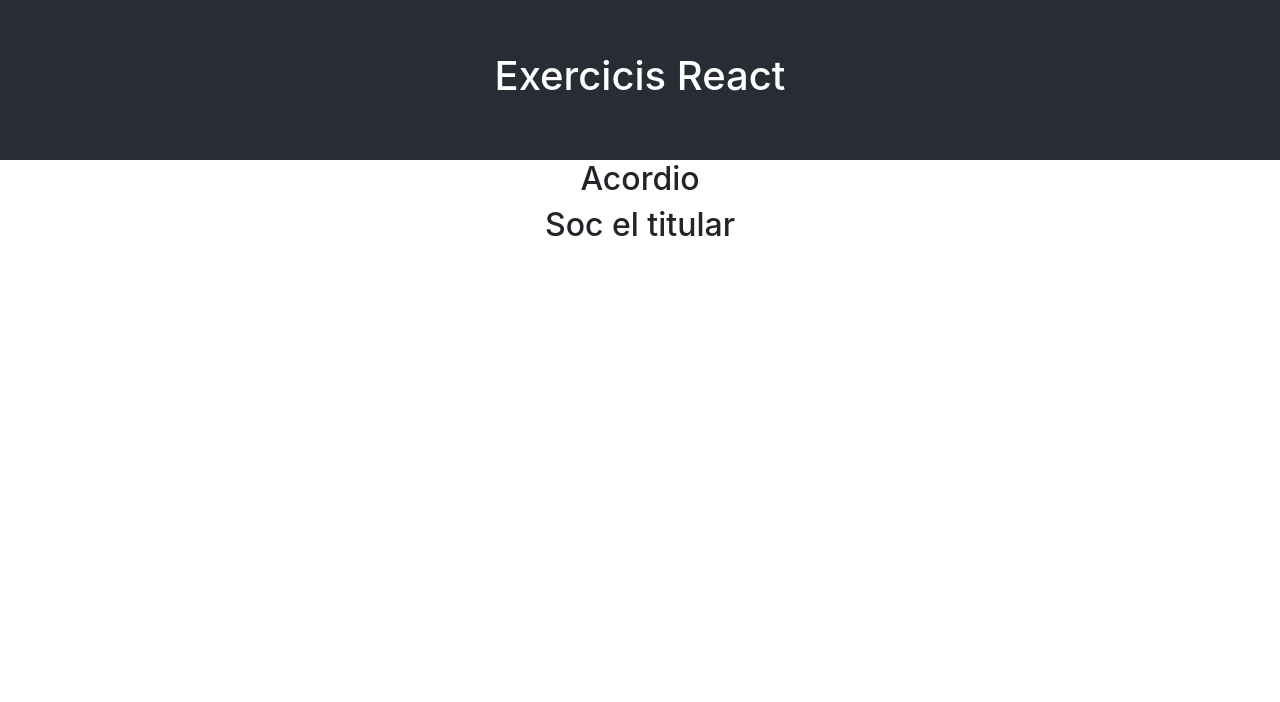
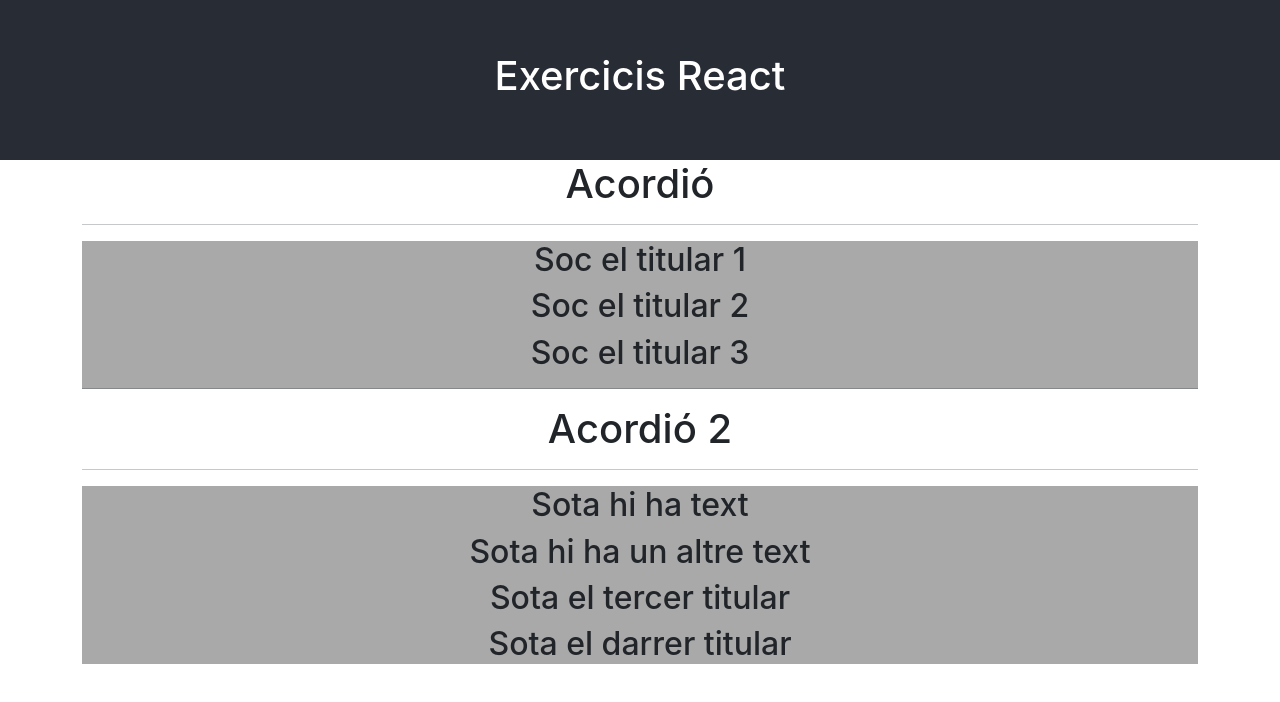
Before and after one commit to Efarinyes/exercicis-tecnocampus, a React (Create React App) app: page / in a window 1280 px wide. Shown: the top 702 px of the page. Built offline with nearby package versions, Linux system fonts and the light colour scheme.

Commit message:
Commit - Acordió

```diff
--- a/public/index.html
+++ b/public/index.html
@@ -30,7 +30,11 @@
       integrity="sha384-EVSTQN3/azprG1Anm3QDgpJLIm9Nao0Yz1ztcQTwFspd3yD65VohhpuuCOmLASjC"
       crossorigin="anonymous"
     />
-    <title>React App</title>
+    <link
+      rel="stylesheet"
+      href="https://cdnjs.cloudflare.com/ajax/libs/animate.css/4.1.1/animate.min.css"
+    />
+    <title>Exercicis - React App</title>
   </head>
   <body>
     <noscript>You need to enable JavaScript to run this app.</noscript>
--- a/src/App.js
+++ b/src/App.js
@@ -1,4 +1,5 @@
 import "./App.css";
+//
 // import Comptador from "./exercicis/comptador/Comptador";
 // import Galeria from "./exercicis/galeria/Galeria";
 import Acordio from "./exercicis/acordio/Acordio";
--- a/src/exercicis/acordio/Acordio.js
+++ b/src/exercicis/acordio/Acordio.js
@@ -4,16 +4,87 @@ import "./acordio.css";
 const initialText = "paragraf";
 
 function Acordio() {
-  const [text, setText] = useState(initialText);
-  const mostrarText = () => {};
+  //const [text, setText] = useState(initialText);
+  const [textClicat, setTextClicat] = useState(null);
+
+  const mostrarText = (text) => {
+    if (text === textClicat) setTextClicat(null);
+    else setTextClicat(text);
+  };
+
+  const displays = [
+    {
+      titol: "Sota hi ha text",
+      text: "Soc el text de sota",
+    },
+    {
+      titol: "Sota hi ha un altre text",
+      text: "Soc un altre text",
+    },
+    {
+      titol: "Sota el tercer titular",
+      text: "Soc el tercer text",
+    },
+    {
+      titol: "Sota el darrer titular",
+      text: "Soc el darrer text",
+    },
+  ];
   return (
     <>
-      <h2> Acordio </h2>
+      <h1> Acordió </h1>
+      <hr />
       <div className="itemsAcordio">
-        <h2 onClick={() => mostrarText()} className="hacdos">
-          Soc el titular
+        <h2 onClick={() => mostrarText(0)} className="hacdos">
+          Soc el titular 1
         </h2>
-        <p className="paragraf"> Soc el text amagat </p>
+        <div
+          className={
+            (0 === textClicat ? "paragrafVista" : initialText) +
+            " animate__animated animate__fadeInDown"
+          }
+        >
+          Soc el text amagat 1
+        </div>
+        <h2 onClick={() => mostrarText(1)} className="hacdos">
+          Soc el titular 2
+        </h2>
+        <div
+          className={
+            (1 === textClicat ? "paragrafVista" : initialText) +
+            " animate__animated animate__bounceInRight"
+          }
+        >
+          Soc el text amagat 2
+        </div>
+        <h2 onClick={() => mostrarText(2)} className="hacdos">
+          Soc el titular 3
+        </h2>
+        <div
+          className={
+            (2 === textClicat ? "paragrafVista" : initialText) +
+            " animate__animated animate__bounceInLeft"
+          }
+        >
+          Soc el text amagat 3
+        </div>
+        <hr />
+      </div>
+      <h1>Acordió 2</h1>
+      <hr />
+      <div className="itemsAcordio">
+        {displays.map((disp, index) => (
+          <>
+            <h2 onClick={() => mostrarText(index)} className="hacdos">
+              {disp.titol}
+            </h2>
+            <div
+              className={index === textClicat ? "paragrafVista" : initialText}
+            >
+              {disp.text}
+            </div>
+          </>
+        ))}
       </div>
     </>
   );
--- a/src/exercicis/acordio/acordio.css
+++ b/src/exercicis/acordio/acordio.css
@@ -6,5 +6,18 @@
   display: none;
 }
 .paragrafVista {
-  display: inline;
+  display: flex;
+  flex-direction: column;
+  justify-content: center;
+  font-size: 2rem;
+  margin: 0 auto;
+  width: 400px;
+  height: 200px;
+  text-align: center;
+
+  padding-left: 0.9rem;
+  padding-right: 0.9rem;
 }
+.itemsAcordio {
+  background-color: darkgrey;
+}
```
Also changed, not shown: src/exercicis/galeria/Galeria.js (+3 -6 lines).
